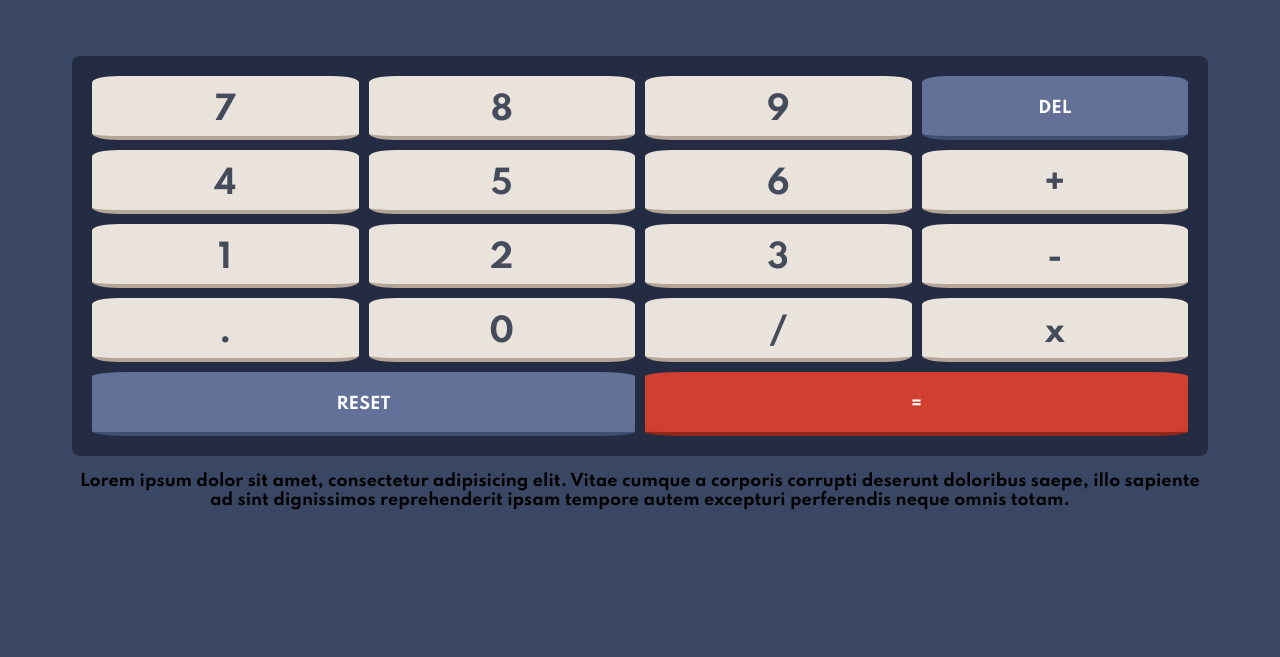
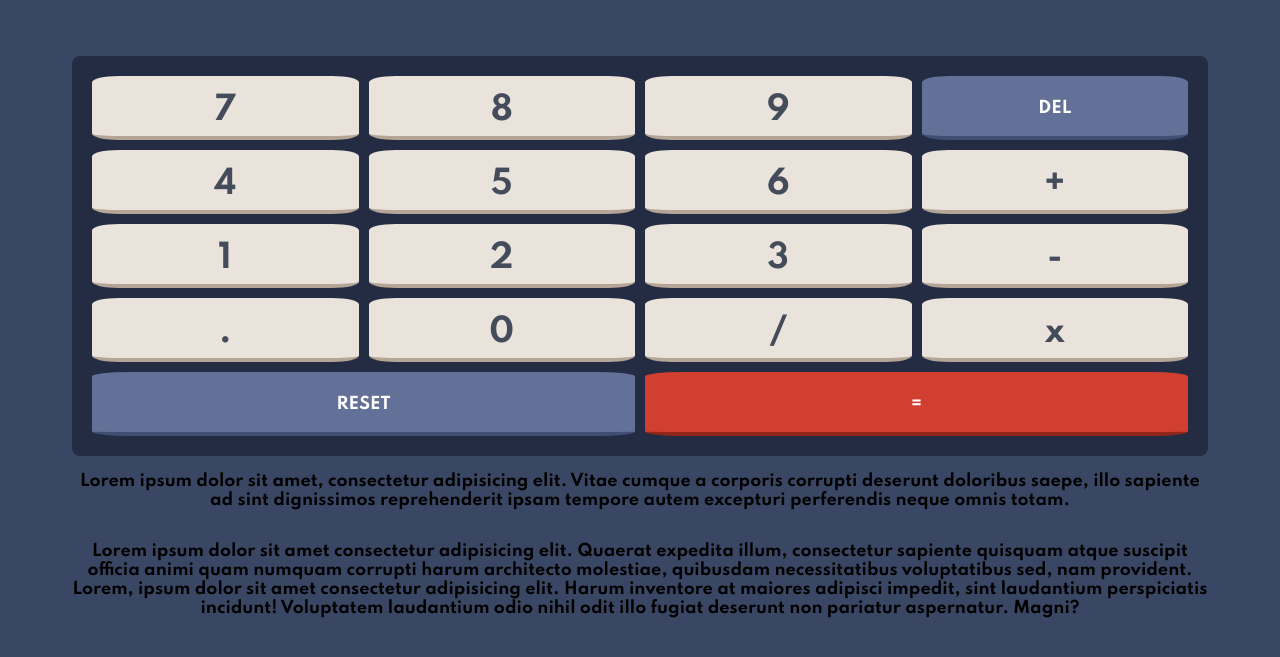
Before and after one commit to LauraYaguezTonanes/Calculator, a plain HTML site: page index.html in a window 1280 px wide. Shown: the part 319-976 px from the top of the page. Before the commit the page ends 917 px from the top, so only its background shows below. Drawn offline with Linux system fonts and the light colour scheme.

Commit message:
mas parrafos

```diff
--- a/index.html
+++ b/index.html
@@ -46,5 +46,7 @@
         <a class="Equal">=</a>
     </div>
     <p>Lorem ipsum dolor sit amet, consectetur adipisicing elit. Vitae cumque a corporis corrupti deserunt doloribus saepe, illo sapiente ad sint dignissimos reprehenderit ipsam tempore autem excepturi perferendis neque omnis totam.</p>
+    <p>Lorem ipsum dolor sit amet consectetur adipisicing elit. Quaerat expedita illum, consectetur sapiente quisquam atque suscipit officia animi quam numquam corrupti harum architecto molestiae, quibusdam necessitatibus voluptatibus sed, nam provident.<br>Lorem, ipsum dolor sit amet consectetur adipisicing elit. Harum inventore at maiores adipisci impedit, sint laudantium perspiciatis incidunt! Voluptatem laudantium odio nihil odit illo fugiat deserunt non pariatur aspernatur. Magni?
+    </p>
 </body>
 </html>
```
